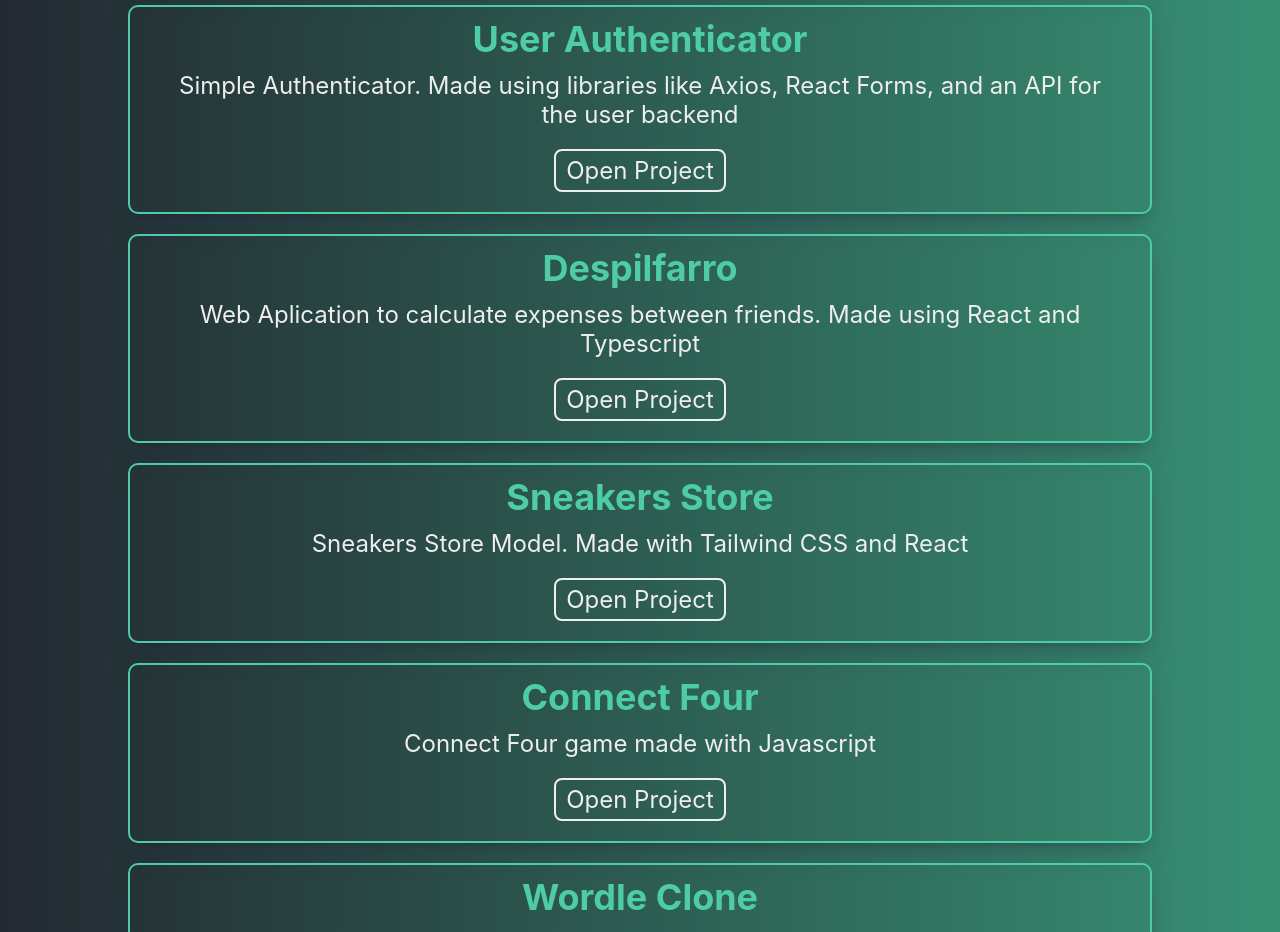
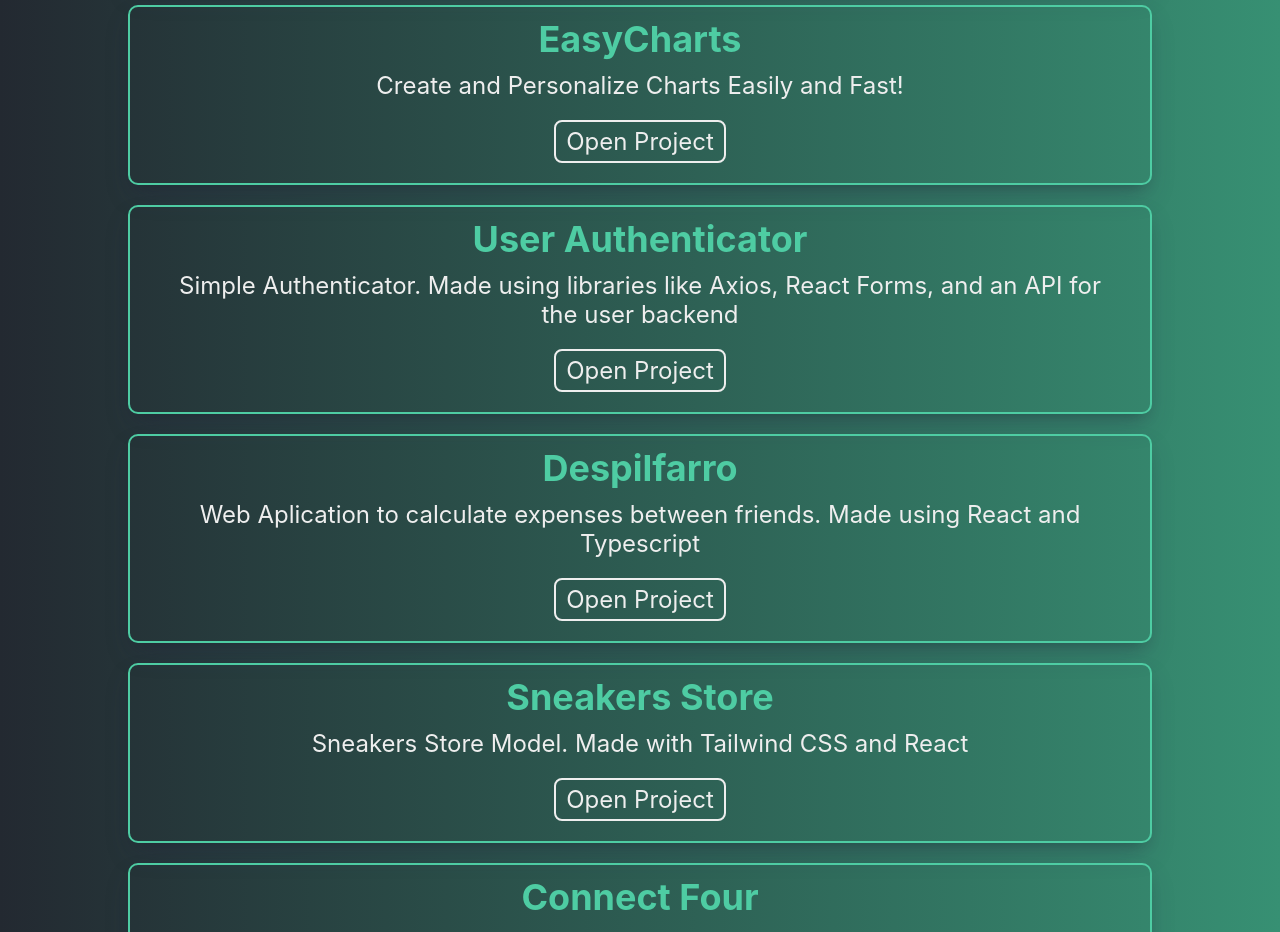
Before and after one commit to FacuReartes/FacuReartes.github.io, a React (Create React App) app: page / in a window 1280 px wide. Shown: the part 2560-3492 px from the top of the page. Built offline with nearby package versions, Linux system fonts and the light colour scheme.

Commit message:
agregado easyCharts

```diff
--- a/src/componentes/Proyectos.js
+++ b/src/componentes/Proyectos.js
@@ -10,11 +10,11 @@ const Proyectos = forwardRef((props, ref) => {
 
   const myProjects = [
     { id:1, titulo:t("proyectos.p1-title"), p:t("proyectos.p1-text"), link: 'https://noise-chill.vercel.app/'},
+    { id:7, titulo:t("proyectos.p7-title"), p:t("proyectos.p7-text"), link: 'https://easy-charts-sigma.vercel.app/' },
     { id:4, titulo:t("proyectos.p4-title"), p:t("proyectos.p4-text"), link:'https://user-authenticator-topaz.vercel.app/home'},
     { id:6, titulo:t("proyectos.p6-title"), p:t("proyectos.p6-text"), link:'https://despil.vercel.app/' },
     { id:2, titulo:t("proyectos.p2-title"), p:t("proyectos.p2-text"), link: 'https://shoe-store-swart.vercel.app/'},
-    { id:3, titulo:t("proyectos.p3-title"), p:t("proyectos.p3-text"), link: 'https://facureartes.github.io/connect-four/'},
-    { id:5, titulo:t("proyectos.p5-title"), p:t("proyectos.p5-text"), link:'https://facureartes.github.io/portfolio/'}
+    { id:3, titulo:t("proyectos.p3-title"), p:t("proyectos.p3-text"), link: 'https://facureartes.github.io/connect-four/'}
   ];
 
   const ProjectComponent = myProjects.map((i) => (
--- a/src/translations/en/global.json
+++ b/src/translations/en/global.json
@@ -30,7 +30,9 @@
     "p5-title": "Wordle Clone",
     "p5-text": "Clone of the Wordle game made using React",
     "p6-title": "Despilfarro",
-    "p6-text": "Web Aplication to calculate expenses between friends. Made using React and Typescript"
+    "p6-text": "Web Aplication to calculate expenses between friends. Made using React and Typescript",
+    "p7-title": "EasyCharts",
+    "p7-text": "Create and Personalize Charts Easily and Fast!"
   },
   "project": {
     "text": "Open Project"
--- a/src/translations/es/global.json
+++ b/src/translations/es/global.json
@@ -30,7 +30,9 @@
     "p5-title": "Clon de Wordle",
     "p5-text": "Clon de el reconocido juego Wordle hecho usando React",
     "p6-title": "Despilfarro",
-    "p6-text": "Aplicacion web para calcular gastos entre amigos. Hecha con React y Typescript"
+    "p6-text": "Aplicacion web para calcular gastos entre amigos. Hecha con React y Typescript",
+    "p7-title": "EasyCharts",
+    "p7-text": "Crea y Personaliza Gráficos de manera rapida y sencilla!"
   },
   "project": {
     "text": "Abrir Proyecto"
```
